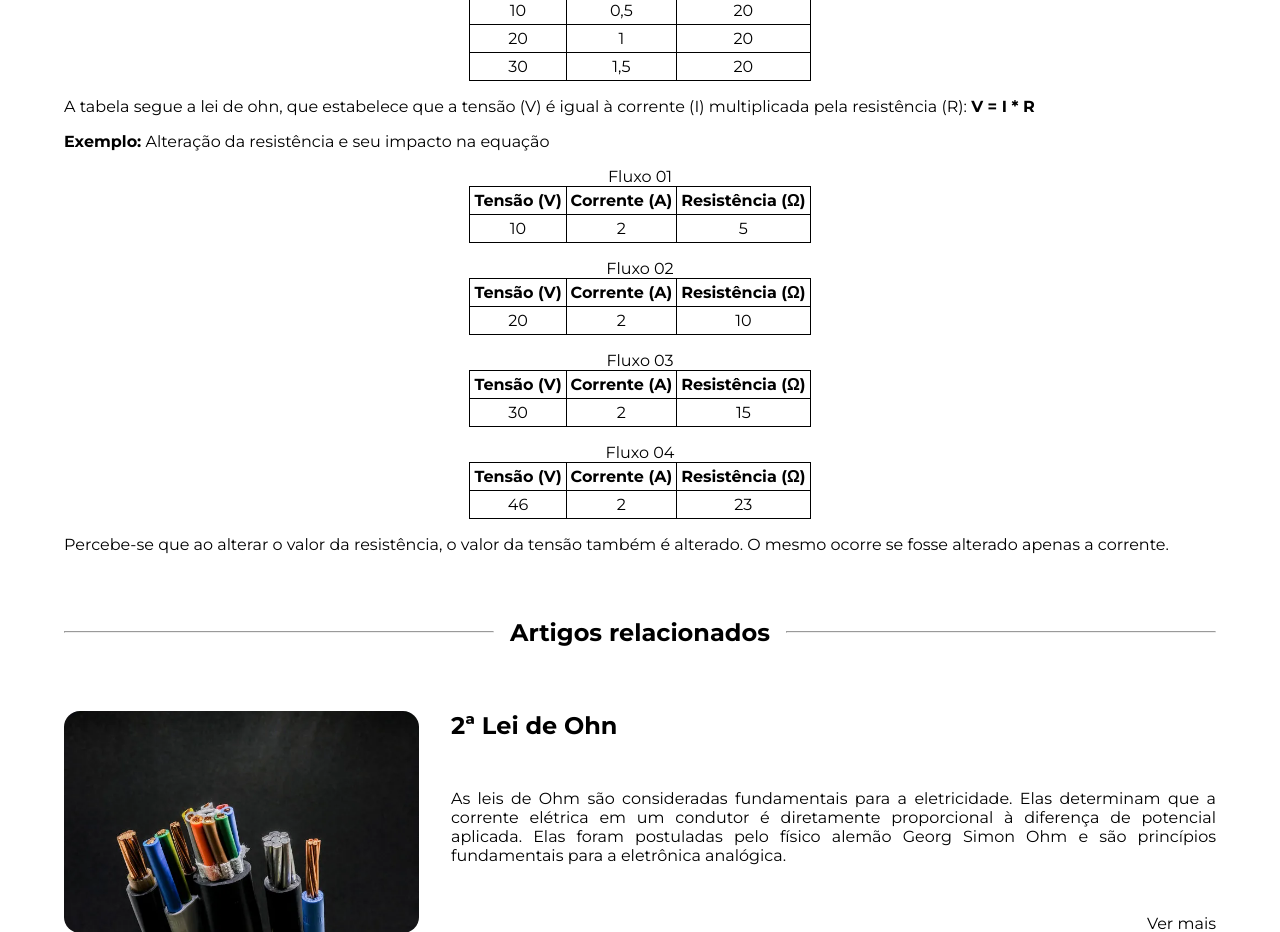
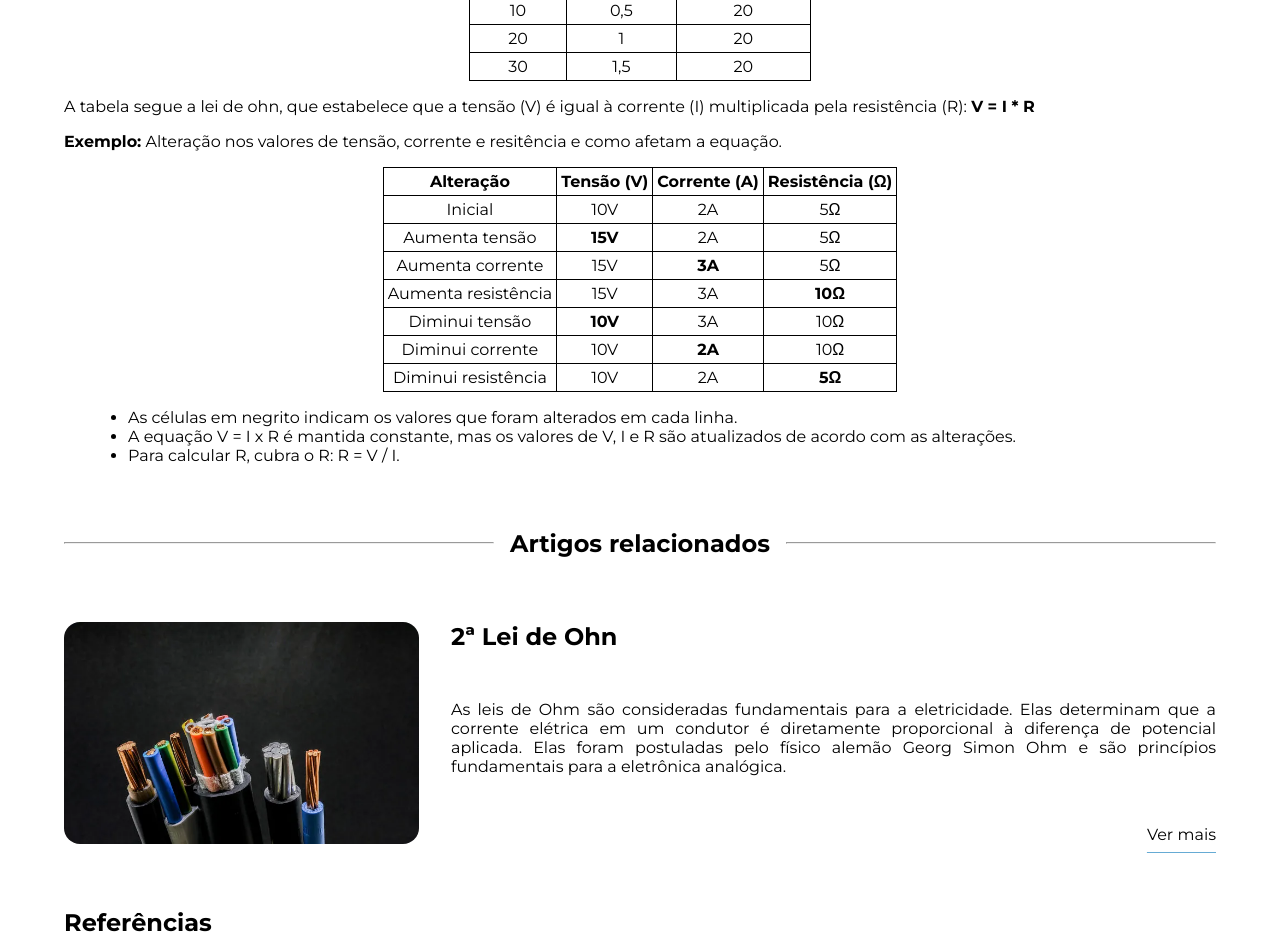
Before and after one commit to marcellu-s/blog-fisica, a plain HTML site: page pages/article_1_lei_de_ohn.html in a window 1280 px wide. Shown: the part 3280-4212 px from the top of the page. Drawn offline with Linux system fonts and the light colour scheme.

Commit message:
refactor tabela de alteração de valores

```diff
--- a/pages/article_1_lei_de_ohn.html
+++ b/pages/article_1_lei_de_ohn.html
@@ -218,11 +218,11 @@
                 </tbody>
             </table>
             <p class="content-text">A tabela segue a lei de ohn, que estabelece que a tensão (V) é igual à corrente (I) multiplicada pela resistência (R): <strong>V = I * R</strong></p>
-            <p class="content-text"><strong>Exemplo:</strong> Alteração da resistência e seu impacto na equação</p>
+            <p class="content-text"><strong>Exemplo:</strong> Alteração nos valores de tensão, corrente e resitência e como afetam a equação.</p>
             <table class="content-table">
-                <caption>Fluxo 01</caption>
                 <thead>
                     <tr>
+                        <th>Alteração</th>
                         <th>Tensão (V)</th>
                         <th>Corrente (A)</th>
                         <th>Resistência (Ω)</th>
@@ -230,64 +230,54 @@
                 </thead>
                 <tbody>
                     <tr>
-                        <td>10</td>
-                        <td>2</td>
-                        <td>5</td>
+                        <td>Inicial</td>
+                        <td>10V</td>
+                        <td>2A</td>
+                        <td>5Ω</td>
+                    </tr>
+                    <tr>
+                        <td>Aumenta tensão</td>
+                        <td><strong>15V</strong></td>
+                        <td>2A</td>
+                        <td>5Ω</td>
+                    </tr>
+                    <tr>
+                        <td>Aumenta corrente</td>
+                        <td>15V</td>
+                        <td><strong>3A</strong></td>
+                        <td>5Ω</td>
+                    </tr>
+                    <tr>
+                        <td>Aumenta resistência</td>
+                        <td>15V</td>
+                        <td>3A</td>
+                        <td><strong>10Ω</strong></td>
+                    </tr>
+                    <tr>
+                        <td>Diminui tensão</td>
+                        <td><strong>10V</strong></td>
+                        <td>3A</td>
+                        <td>10Ω</td>
+                    </tr>
+                    <tr>
+                        <td>Diminui corrente</td>
+                        <td>10V</td>
+                        <td><strong>2A</strong></td>
+                        <td>10Ω</td>
+                    </tr>
+                    <tr>
+                        <td>Diminui resistência</td>
+                        <td>10V</td>
+                        <td>2A</td>
+                        <td><strong>5Ω</strong></td>
                     </tr>
                 </tbody>
             </table>
-            <table class="content-table">
-                <caption>Fluxo 02</caption>
-                <thead>
-                    <tr>
-                        <th>Tensão (V)</th>
-                        <th>Corrente (A)</th>
-                        <th>Resistência (Ω)</th>
-                    </tr>
-                </thead>
-                <tbody>
-                    <tr>
-                        <td>20</td>
-                        <td>2</td>
-                        <td>10</td>
-                    </tr>
-                </tbody>
-            </table>
-            <table class="content-table">
-                <caption>Fluxo 03</caption>
-                <thead>
-                    <tr>
-                        <th>Tensão (V)</th>
-                        <th>Corrente (A)</th>
-                        <th>Resistência (Ω)</th>
-                    </tr>
-                </thead>
-                <tbody>
-                    <tr>
-                        <td>30</td>
-                        <td>2</td>
-                        <td>15</td>
-                    </tr>
-                </tbody>
-            </table>
-            <table class="content-table">
-                <caption>Fluxo 04</caption>
-                <thead>
-                    <tr>
-                        <th>Tensão (V)</th>
-                        <th>Corrente (A)</th>
-                        <th>Resistência (Ω)</th>
-                    </tr>
-                </thead>
-                <tbody>
-                    <tr>
-                        <td>46</td>
-                        <td>2</td>
-                        <td>23</td>
-                    </tr>
-                </tbody>
-            </table>
-            <p class="content-text">Percebe-se que ao alterar o valor da resistência, o valor da tensão também é alterado. O mesmo ocorre se fosse alterado apenas a corrente.</p>
+            <ul class="content-list">
+                <li>As células em negrito indicam os valores que foram alterados em cada linha.</li>
+                <li>A equação V = I x R é mantida constante, mas os valores de V, I e R são atualizados de acordo com as alterações.</li>
+                <li>Para calcular R, cubra o R: R = V / I.</li>
+            </ul>
         </section>
 
         <section class="articles">
```
